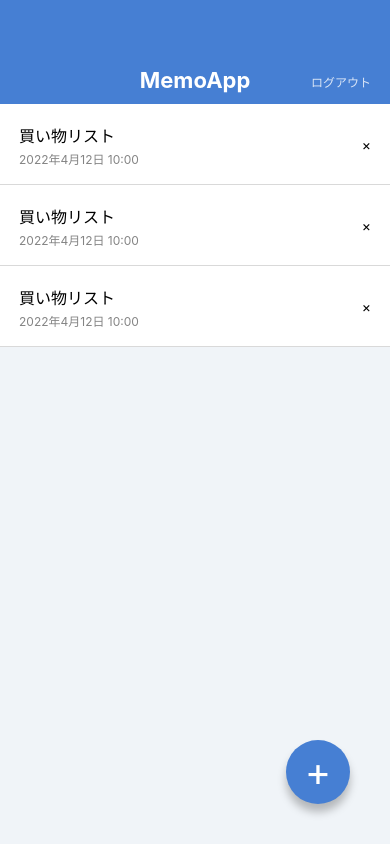
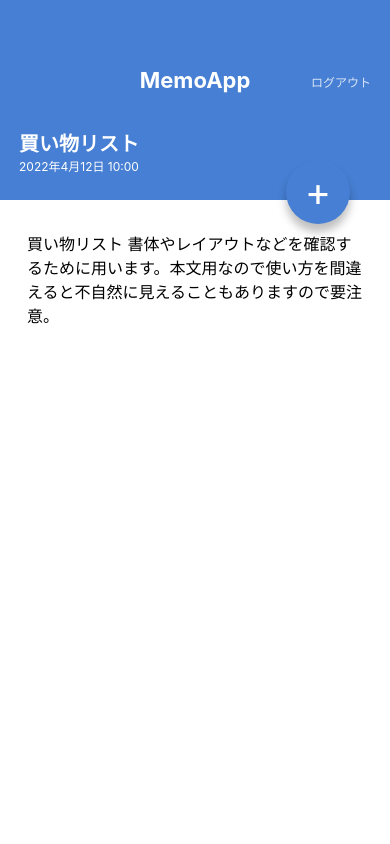
Before and after one commit to KazMat1/MemoApp, a React Native app: screen /MemoList in a window 390 px wide. Built offline with nearby package versions, Linux system fonts and the light colour scheme.

Commit message:
Create memo detail screen

```diff
--- a/App.jsx
+++ b/App.jsx
@@ -1,29 +1,9 @@
 import React from 'react';
-import { StyleSheet, View } from 'react-native';
-
-import AppBar from './src/components/AppBar';
-import MemoList from './src/components/MemoList';
-import CircleButton from './src/components/CircleButton';
+// import MemoListScreen from './src/screens/MemoListScreen';
+import MemoDetailScreen from './src/screens/MemoDetailScreen';
 
 export default function App() {
   return (
-    // HTML
-    <View style={styles.container}>
-      <AppBar />
-      {/* Memo list */}
-      <MemoList />
-      <MemoList />
-      <MemoList />
-      {/* Circle button */}
-      <CircleButton>+</CircleButton>
-    </View>
+    <MemoDetailScreen />
   );
 }
-
-// CSS
-const styles = StyleSheet.create({
-  container: {
-    flex: 1,
-    backgroundColor: '#F0F4F8',
-  },
-});
--- a/src/components/CircleButton.jsx
+++ b/src/components/CircleButton.jsx
@@ -1,11 +1,11 @@
 import React from 'react';
 import { StyleSheet, Text, View } from 'react-native';
-import { string } from 'prop-types';
+import { string, shape } from 'prop-types';
 
 export default function CircleButton(props) {
-  const { children } = props;
+  const { children, style } = props;
   return (
-    <View style={styles.circleButton}>
+    <View style={[styles.circleButton, style]}>
       <Text style={styles.plusButton}>{children}</Text>
     </View>
   );
@@ -13,6 +13,11 @@
 
 CircleButton.propTypes = {
   children: string.isRequired,
+  style: shape(),
+};
+
+CircleButton.defaultProps = {
+  style: null,
 };
 
 const styles = StyleSheet.create({
--- /dev/null
+++ b/src/screens/MemoDetailScreen.jsx
@@ -0,0 +1,59 @@
+import React from 'react';
+import {
+  StyleSheet, Text, View, ScrollView,
+} from 'react-native';
+
+import AppBar from '../components/AppBar';
+import CircleButton from '../components/CircleButton';
+
+export default function MemoDetailScreen() {
+  return (
+    <View style={styles.container}>
+      <AppBar />
+      <View style={styles.memoHeader}>
+        <Text style={styles.memoTitle}>買い物リスト</Text>
+        <Text style={styles.memoDate}>2022年4月12日 10:00</Text>
+      </View>
+      <ScrollView style={styles.memoBody}>
+        <Text style={styles.memoText}>
+          買い物リスト
+          書体やレイアウトなどを確認するために用います。本文用なので使い方を間違えると不自然に見えることもありますので要注意。
+        </Text>
+      </ScrollView>
+      <CircleButton style={{ top: 160, bottom: 'auto' }}>+</CircleButton>
+    </View>
+  );
+}
+
+const styles = StyleSheet.create({
+  container: {
+    flex: 1,
+    backgroundColor: '#fff',
+  },
+  memoHeader: {
+    backgroundColor: '#467FD3',
+    height: 96,
+    justifyContent: 'center',
+    paddingHorizontal: 19,
+    paddingVertical: 24,
+  },
+  memoTitle: {
+    color: '#fff',
+    fontSize: 20,
+    fontWeight: 'bold',
+    lineHeight: 30,
+  },
+  memoDate: {
+    color: '#fff',
+    fontSize: 12,
+    lineHeight: 16,
+  },
+  memoBody: {
+    paddingHorizontal: 27,
+    paddingVertical: 32,
+  },
+  memoText: {
+    fontSize: 16,
+    lineHeight: 24,
+  },
+});
--- /dev/null
+++ b/src/screens/MemoListScreen.jsx
@@ -0,0 +1,28 @@
+import React from 'react';
+import { StyleSheet, View } from 'react-native';
+import AppBar from '../components/AppBar';
+import MemoList from '../components/MemoList';
+import CircleButton from '../components/CircleButton';
+
+export default function MemoListScreen() {
+  return (
+    // HTML
+    <View style={styles.container}>
+      <AppBar />
+      {/* Memo list */}
+      <MemoList />
+      <MemoList />
+      <MemoList />
+      {/* Circle button */}
+      <CircleButton>+</CircleButton>
+    </View>
+  );
+}
+
+// CSS
+const styles = StyleSheet.create({
+  container: {
+    flex: 1,
+    backgroundColor: '#F0F4F8',
+  },
+});
```
